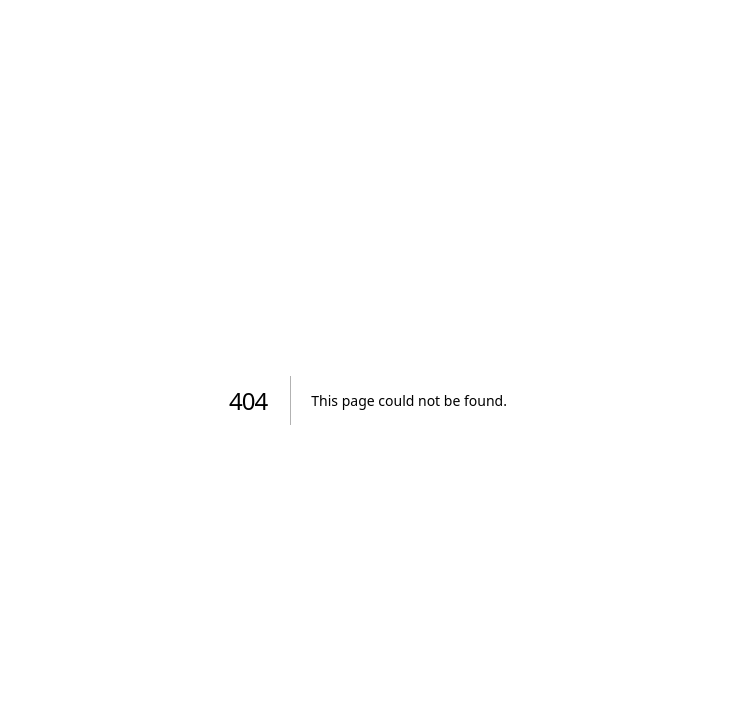
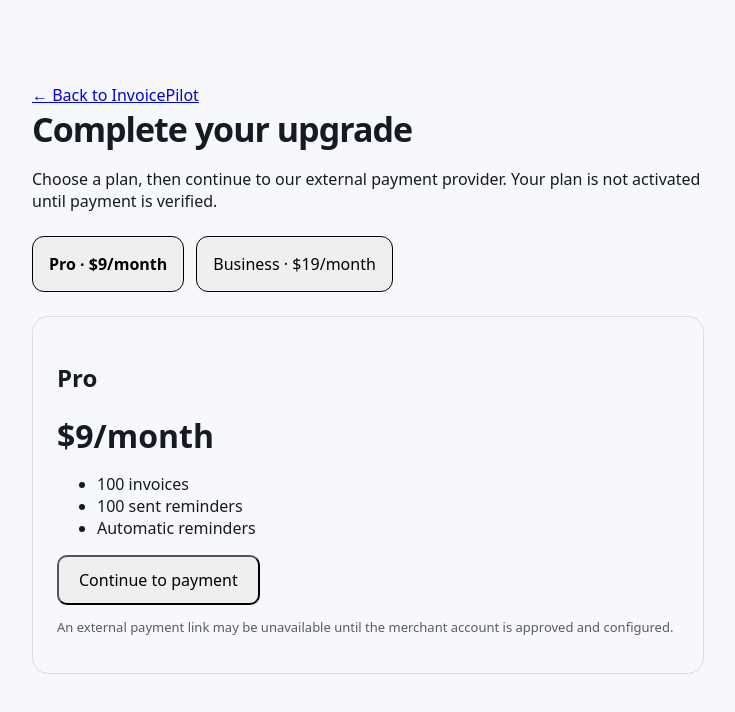
Before and after one commit to yazan247/ai-revenue-engine, a Next.js app: page /checkout in a window 1280 px wide. Before the commit this address had no page. Shown: the top 712 px of the page, without its empty margins (272-1007 px from the left). Built offline with nearby package versions, Linux system fonts and the light colour scheme.

Commit message:
Add production-safe checkout page

```diff
--- /dev/null
+++ b/app/checkout/page.tsx
@@ -0,0 +1,8 @@
+"use client";
+import { useState } from "react";
+import { useSearchParams } from "next/navigation";
+
+const plans = { pro: { name: "Pro", price: "$9/month", features: ["100 invoices", "100 sent reminders", "Automatic reminders"] }, business: { name: "Business", price: "$19/month", features: ["Unlimited invoices", "Unlimited reminders", "Automatic reminders", "Priority support"] } } as const;
+export default function CheckoutPage(){ const params=useSearchParams(); const initial=(params.get("plan")==="business"?"business":"pro") as keyof typeof plans; const [plan,setPlan]=useState<keyof typeof plans>(initial); const [loading,setLoading]=useState(false); const [error,setError]=useState(""); const p=plans[plan];
+ async function start(){setLoading(true);setError("");try{const r=await fetch("/api/billing/checkout",{method:"POST",headers:{"Content-Type":"application/json"},body:JSON.stringify({plan})});const d=await r.json();if(!r.ok)throw new Error(d.error||"Checkout is unavailable.");if(d.checkoutUrl){window.location.href=d.checkoutUrl;return;}throw new Error("Payment link was not returned.");}catch(e){setError(e instanceof Error?e.message:"Could not start checkout.");setLoading(false)}}
+ return <main style={{maxWidth:720,margin:"60px auto",padding:24,fontFamily:"system-ui"}}><a href="/">← Back to InvoicePilot</a><h1>Complete your upgrade</h1><p>Choose a plan, then continue to our external payment provider. Your plan is not activated until payment is verified.</p><div style={{display:"flex",gap:12,margin:"24px 0"}}>{(Object.keys(plans) as Array<keyof typeof plans>).map(k=><button key={k} onClick={()=>setPlan(k)} aria-pressed={plan===k} style={{padding:16,border:"1px solid",borderRadius:12,fontWeight:plan===k?700:400}}>{plans[k].name} · {plans[k].price}</button>)}</div><section style={{border:"1px solid #ddd",borderRadius:16,padding:24}}><h2>{p.name}</h2><div style={{fontSize:32,fontWeight:700}}>{p.price}</div><ul>{p.features.map(f=><li key={f}>{f}</li>)}</ul>{error&&<p role="alert">{error}</p>}<button onClick={()=>void start()} disabled={loading} style={{padding:"12px 20px",borderRadius:10}}>{loading?"Preparing payment…":"Continue to payment"}</button><p style={{fontSize:13,opacity:.7}}>An external payment link may be unavailable until the merchant account is approved and configured.</p></section></main> }
```
